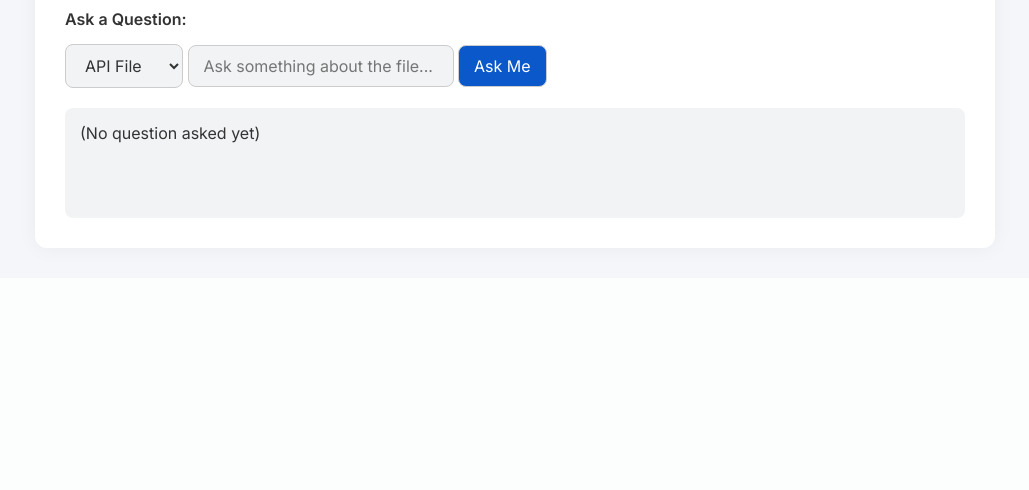
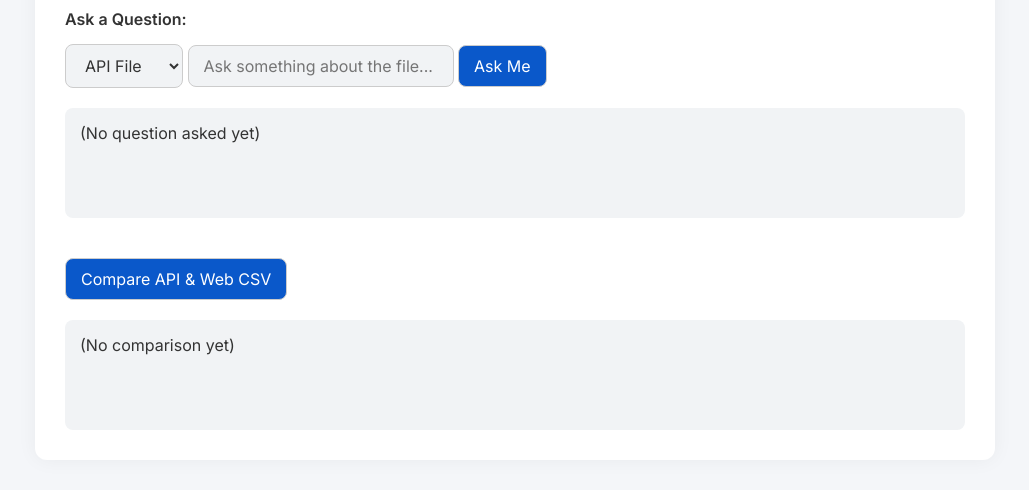
Before and after one commit to Syedvahith/smartfile-ai, a Flask app: page / in a window 1280 px wide. Shown: the part 1825-2315 px from the top of the page, without its empty margins (125-1154 px from the left). Before the commit the page ends 2076 px from the top, so only its background shows below. Run offline with Flask 3, Linux system fonts and the light colour scheme.

Commit message:
Phase2 File comparition

```diff
--- a/app.py
+++ b/app.py
@@ -4,6 +4,8 @@ from question_answering import answer_question
 from main import process_pipeline
 import os
 import glob
+from file_comparator import compare_csvs
+
 
 app = Flask(__name__)
 
@@ -64,5 +66,17 @@ def ask():
     answer = answer_question(file_path, question)
     return jsonify({"answer": answer})
 
+@app.route("/compare", methods=["GET"])
+def compare():
+    api_csv = "output_reports/api/clear_api.csv"
+    web_csv = "output_reports/web/clear_web.csv"
+
+    if not os.path.exists(api_csv) or not os.path.exists(web_csv):
+        return jsonify({"error": "Both files must be available for comparison."}), 400
+
+    comparison_result = compare_csvs(api_csv, web_csv)
+    return jsonify(comparison_result)
+
+
 if __name__ == "__main__":
     app.run(debug=True, use_reloader=True)
--- a/main.py
+++ b/main.py
@@ -40,6 +40,8 @@ def process_pipeline():
     clear_folder("input_data/web")
     clear_folder("output_reports/api")
     clear_folder("output_reports/web")
+    clear_folder("static")
+
 
     # Step 2: Download API and Web CSV
     download_csv_from_api("input_data/api")
--- a/templates/index.html
+++ b/templates/index.html
@@ -157,6 +157,10 @@
       <input type="text" id="question" placeholder="Ask something about the file..." />
       <button onclick="askQuestion()">Ask Me</button>
       <div id="answer" class="output">(No question asked yet)</div>
+      <div class="section">
+      <button onclick="compareFiles()">Compare API & Web CSV</button>
+      <div id="comparisonResult" class="output">(No comparison yet)</div>
+    </div>
     </div>
   </div>
 
@@ -199,6 +203,27 @@
         ? "☀️ Light Mode"
         : "🌙 Dark Mode";
     }
+      function compareFiles() {
+      document.getElementById("comparisonResult").innerText = "Comparing...";
+      fetch("/compare")
+        .then(res => res.json())
+        .then(data => {
+          if (data.error) {
+            document.getElementById("comparisonResult").innerText = data.error;
+          } else {
+            const output = `
+  ✅ Shape Difference: ${data.shape_diff}
+  🔁 Common Columns: ${data.common_columns.join(", ")}
+  📁 Only in API: ${data.unique_to_api.join(", ")}
+  📁 Only in Web: ${data.unique_to_web.join(", ")}
+  📊 Rows in Both: ${data.rows_in_both}
+  📉 Rows only in API: ${data.rows_only_in_api}
+  📈 Rows only in Web: ${data.rows_only_in_web}
+            `;
+            document.getElementById("comparisonResult").innerText = output;
+          }
+        });
+    }
 
     window.onload = () => {
       const savedTheme = localStorage.getItem("theme");
--- a/visualizer.py
+++ b/visualizer.py
@@ -1,6 +1,10 @@
 import os
 import pandas as pd
 import matplotlib.pyplot as plt
+import matplotlib
+
+matplotlib.use('Agg')
+
 
 def generate_visuals(csv_path, output_name):
     try:
--- a/web_downloader.py
+++ b/web_downloader.py
@@ -19,9 +19,9 @@ def download_zip_from_portal(download_dir="input_data/web"):
     driver.maximize_window()
 
     try:
-        driver.get("Your url")
-        WebDriverWait(driver, 30).until(EC.presence_of_element_located((By.ID, "Userid"))).send_keys("Your user")
-        WebDriverWait(driver, 30).until(EC.presence_of_element_located((By.ID, "password"))).send_keys("your pass")
+        driver.get("https://cknxt.cavinkare.in/rsclaimmanagement_new/")
+        WebDriverWait(driver, 30).until(EC.presence_of_element_located((By.ID, "Userid"))).send_keys("RPA")
+        WebDriverWait(driver, 30).until(EC.presence_of_element_located((By.ID, "password"))).send_keys("rpa@4321")
         WebDriverWait(driver, 30).until(EC.presence_of_element_located((By.ID, "btn"))).click()
 
         time.sleep(5)
```
Also changed, not shown: file_comparator.py (added, +43 -0 lines), report_html/visuals/File_compare.png (added).
